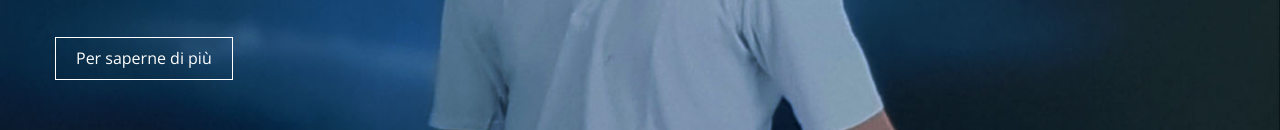
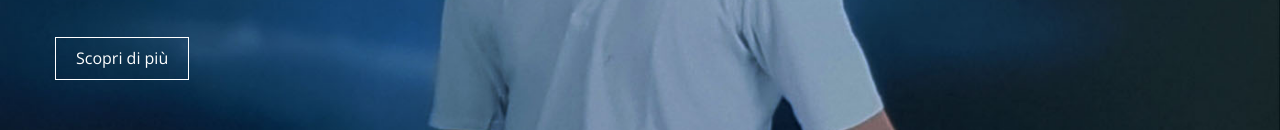
Before and after one commit to giammaria754/giammaria754.github.io, a plain HTML site: page index.html in a window 1280 px wide. Shown: the part 438-568 px from the top of the page. Drawn offline with nearby package versions, Linux system fonts and the light colour scheme.

Commit message:
Update index.html

```diff
--- a/index.html
+++ b/index.html
@@ -41,7 +41,7 @@
         <div class="intro-text">
           <h1><span class="name">Giammaria Coscia</span></h1>
           <p> E-commerce Manager / Digital Marketing Specialist.</p>
-          <a href="#about" class="btn btn-default btn-lg page-scroll">Per saperne di più</a> </div>
+          <a href="#about" class="btn btn-default btn-lg page-scroll">Scopri di più</a> </div>
       </div>
     </div>
   </div>
```
